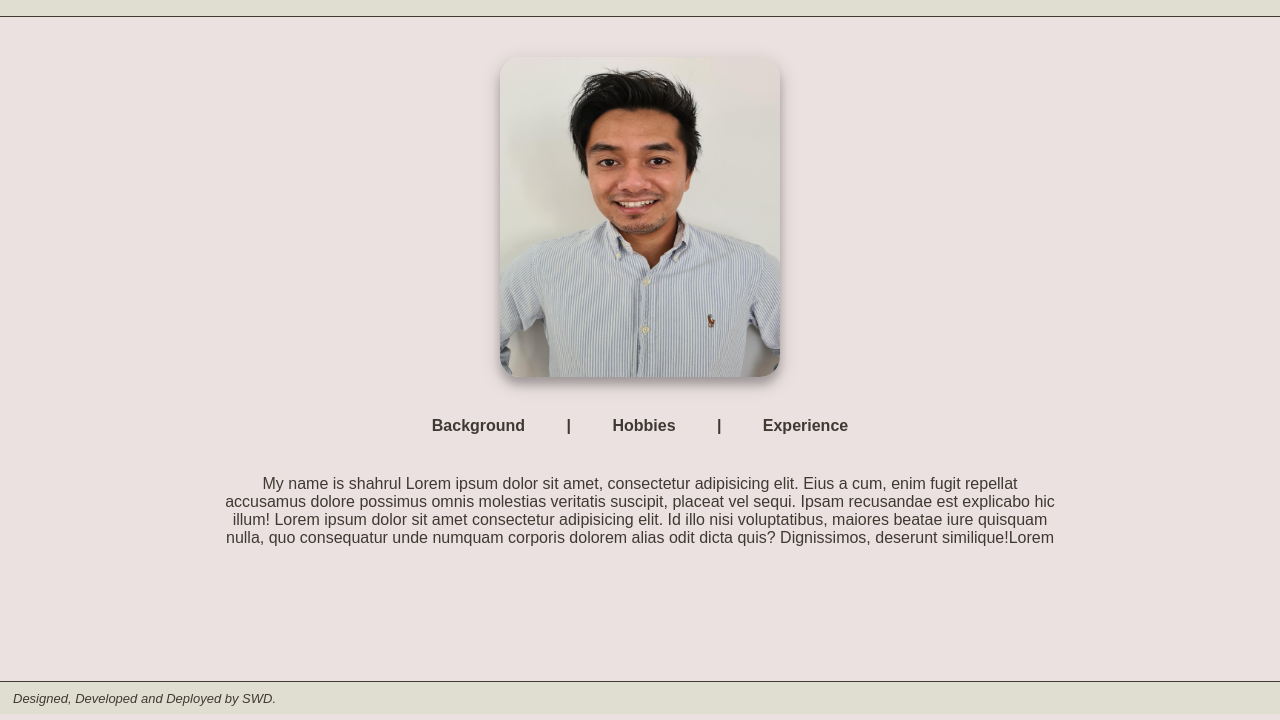
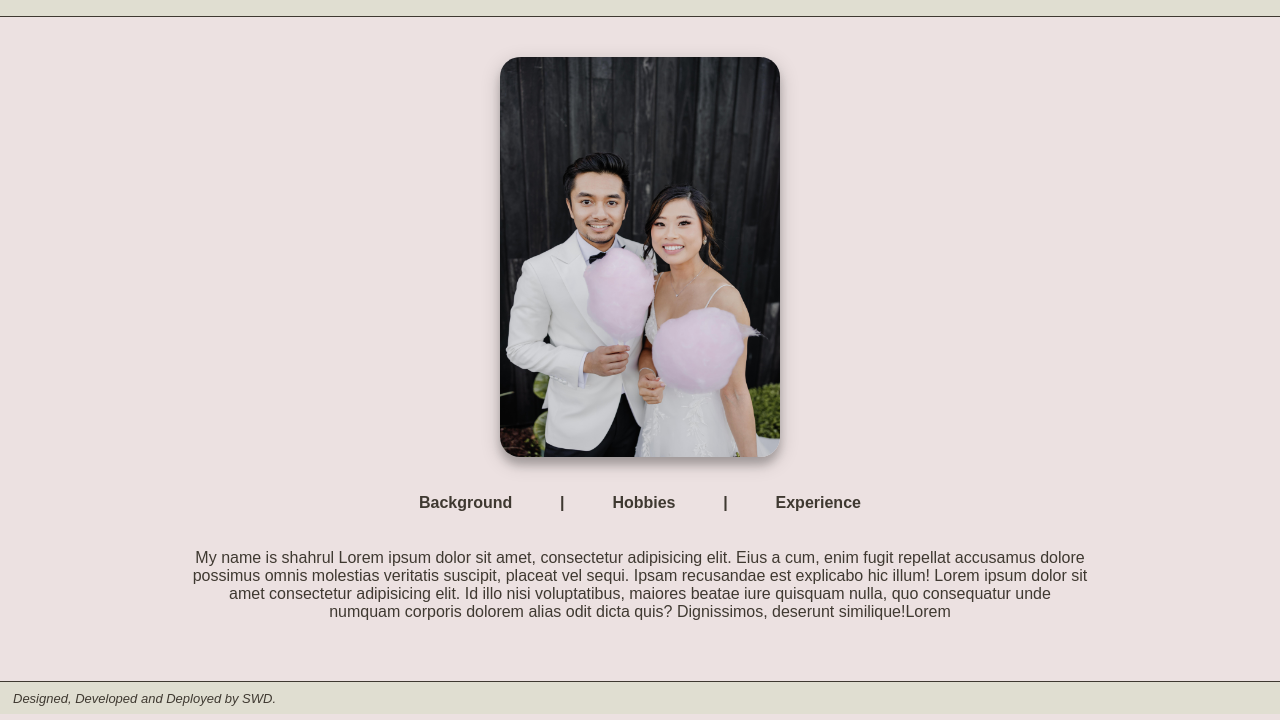
Before and after one commit to Shalulu94/Feb24-t1a2-portfolio, a plain HTML site: page src/about-background.html in a window 1280 px wide. Shown: the part 80-800 px from the top of the page. Drawn offline with nearby package versions, Linux system fonts and the light colour scheme.

Commit message:
finalised about me page

```diff
--- a/src/about-background.html
+++ b/src/about-background.html
@@ -43,7 +43,7 @@
     <main>
 
         <section class="about">
-            <img src="./Pictures/Selfie.jpg" id="photo" alt="Image of me">
+            <img src="./Pictures/wedding.jpg" id="photo" alt="Image of me">
 
             <nav class="mininav">
                 <a href="./about-background.html">Background</a>
--- a/src/about.css
+++ b/src/about.css
@@ -1,27 +1,30 @@
+body {
+    overflow: hidden;
+}
 main {
     display: flex;
     justify-content: center;
-    align-items: start;
-    width: 100%;
     min-height: 78dvh;
-    flex-wrap: wrap;
     margin-top: 5dvh;
+
+
 
 }
 
 .about {
     display: flex;
     flex-direction: column;
-    width: 65dvw;
-    justify-content: center;
     align-items: center;
-    row-gap: 2em;
+    row-gap: 1.8em;
+
 
 }
 
 #photo {
-    width: 280px;
-    height: 40dvh;
+    min-width: 280px;
+    max-width: 70dvw;
+    max-height: 50dvh;
+    min-height: 30dvh;
     border-radius: 20px;
     box-shadow: 0 8px 8px 0 rgba(0, 0, 0, 0.2), 0 6px 20px 0 rgba(0, 0, 0, 0.19);
 }
@@ -50,6 +53,7 @@ main {
 .description {
     text-align: center;
     margin-bottom: 1em;
+    width: 70dvw;
 }
 
 @media screen and (max-width: 700px) {
--- a/src/style.css
+++ b/src/style.css
@@ -25,11 +25,6 @@
     list-style: none;
     font-family: sans-serif;
     color: var(--taupe);
-    animation: fadeIn;
-    animation-duration: 0.3s;
-
-
-
     /* box-sizing: border-box; */
 }
 
@@ -39,10 +34,13 @@ body {
     flex-direction: column;
     margin: 0;
     background-color: var(--home);
+
 }
 
 main {
     min-height: 83dvh;
+    animation: fadeIn;
+    animation-duration: 0.3s;
 }
 
 header {
```
Also changed, not shown: src/Pictures/wedding.jpg (added), 1 other file.
